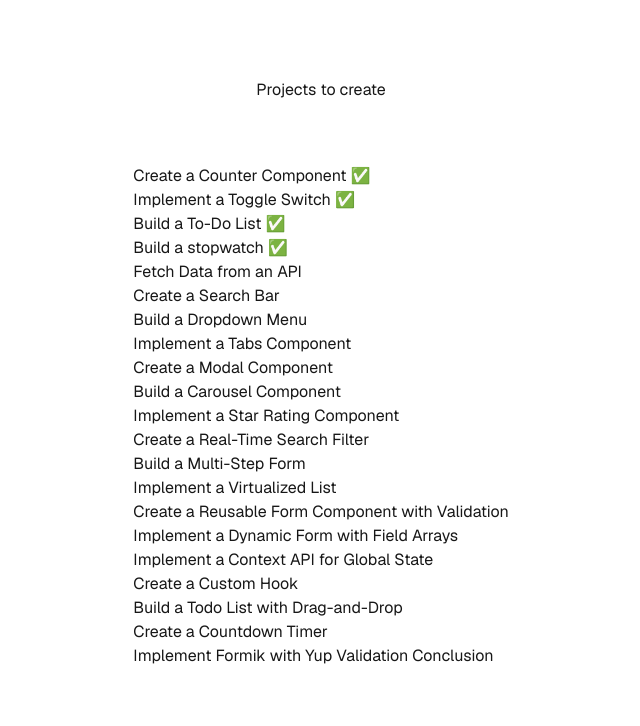
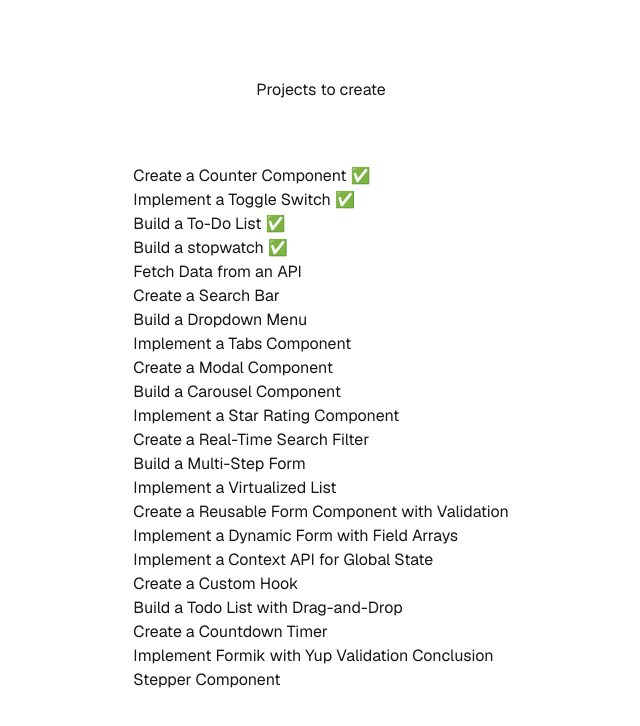
Before and after one commit to pushpendersingh97/life_with_push, a Next.js app: page / in a window 1280 px wide. Shown: the top 726 px of the page, without its empty margins (319-959 px from the left). Built offline with nearby package versions, Linux system fonts and the light colour scheme.

Commit message:
Stepper Added

```diff
--- /dev/null
+++ b/src/app/(projects)/pagination/page.tsx
@@ -0,0 +1,7 @@
+import React from 'react';
+
+const CustomPagination = () => {
+  return <div>Pagination</div>;
+};
+
+export default CustomPagination;
--- /dev/null
+++ b/src/app/(projects)/stepper/page.tsx
@@ -0,0 +1,7 @@
+import React from 'react';
+
+const Stepper = () => {
+  return <div>Stepper</div>;
+};
+
+export default Stepper;
--- a/src/app/page.tsx
+++ b/src/app/page.tsx
@@ -21,6 +21,7 @@
     'Build a Todo List with Drag-and-Drop',
     'Create a Countdown Timer',
     'Implement Formik with Yup Validation Conclusion',
+    'Stepper Component',
   ];
 
   return (
```
